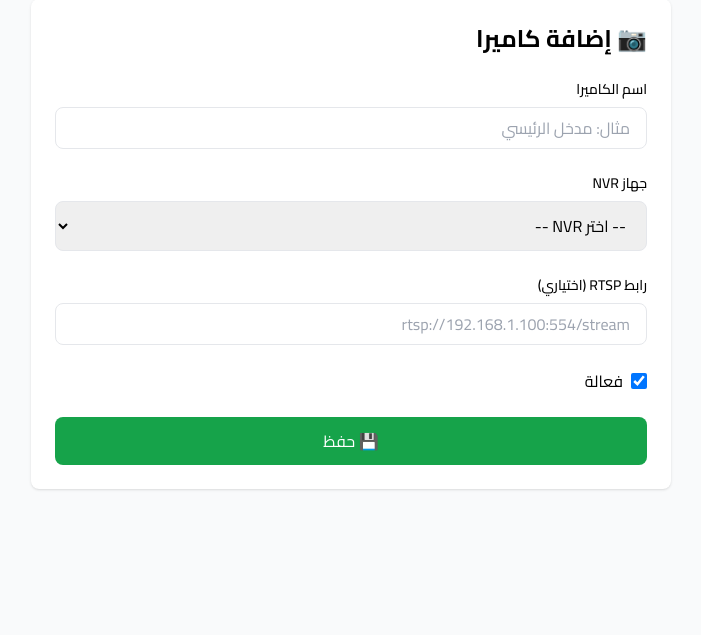
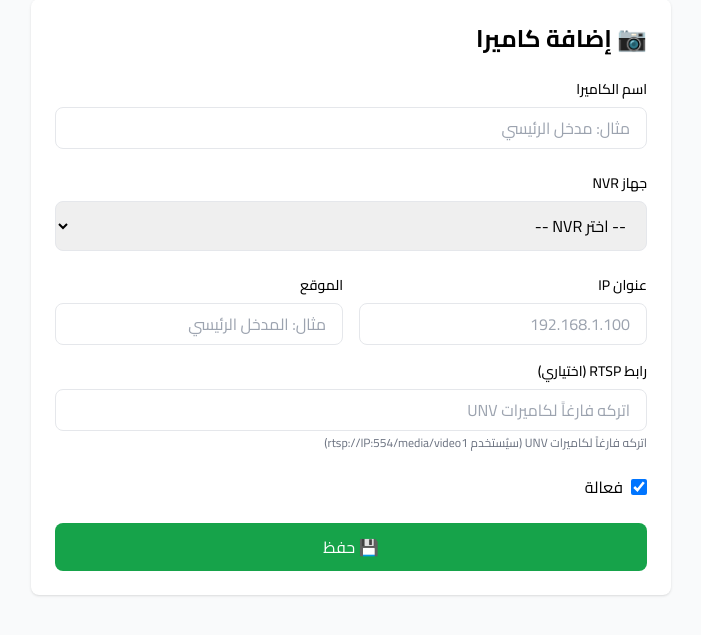
Before and after one commit to u7855544w4/cam, a Laravel app: page /cameras/create in a window 1280 px wide. Shown: the part 93-728 px from the top of the page, without its empty margins (289-990 px from the left). Run offline with Laravel 12, Linux system fonts and the light colour scheme; data that the repository does not hold is empty; some libraries are stand-ins or nearby versions.

Commit message:
Add IP camera support to camera creation form
- Add IP address field for standalone cameras
- Add location field for IP cameras
- Auto-generate RTSP URL for UNV cameras if not provided
- Improve UI instructions for RTSP field

Co-authored-by: openhands <openhands@all-hands.dev>

```diff
--- a/resources/views/cameras/create.blade.php
+++ b/resources/views/cameras/create.blade.php
@@ -53,11 +53,27 @@
                 </div>
 
                 <div id="standaloneFields">
-                    <div>
+                    <div class="grid grid-cols-2 gap-4">
+                        <div>
+                            <label class="block text-sm font-medium mb-2">عنوان IP</label>
+                            <input type="text" name="ip"
+                                class="w-full border rounded-lg px-4 py-2"
+                                placeholder="192.168.1.100">
+                        </div>
+                        <div>
+                            <label class="block text-sm font-medium mb-2">الموقع</label>
+                            <input type="text" name="location"
+                                class="w-full border rounded-lg px-4 py-2"
+                                placeholder="مثال: المدخل الرئيسي">
+                        </div>
+                    </div>
+
+                    <div class="mt-4">
                         <label class="block text-sm font-medium mb-2">رابط RTSP (اختياري)</label>
                         <input type="text" name="rtsp_url"
                             class="w-full border rounded-lg px-4 py-2"
-                            placeholder="rtsp://192.168.1.100:554/stream">
+                            placeholder="اتركه فارغاً لكاميرات UNV">
+                        <p class="text-xs text-gray-500 mt-1">اتركه فارغاً لكاميرات UNV (سيُستخدم rtsp://IP:554/media/video1)</p>
                     </div>
                 </div>
 
```
